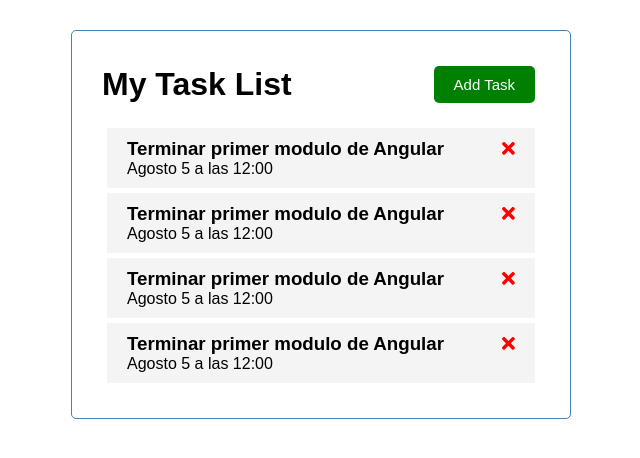
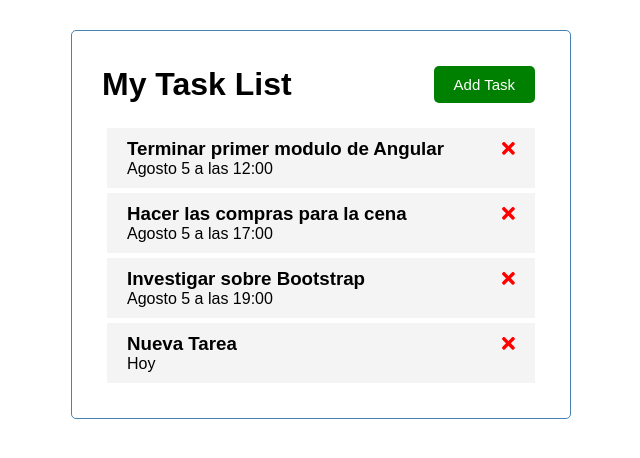
Before and after one commit to maximilianohermosilla/task-list, an Angular app: page / in a window 1280 px wide. Shown: the top 458 px of the page, without its empty margins (319-959 px from the left). Built offline with nearby package versions, Linux system fonts and the light colour scheme.

Commit message:
Json server

```diff
--- a/package.json
+++ b/package.json
@@ -6,7 +6,8 @@
     "start": "ng serve",
     "build": "ng build",
     "watch": "ng build --watch --configuration development",
-    "test": "ng test"
+    "test": "ng test",
+    "server": "json-server --watch db.json --port 5000"
   },
   "private": true,
   "dependencies": {
@@ -23,6 +24,7 @@
     "@fortawesome/free-brands-svg-icons": "^5.15.4",
     "@fortawesome/free-regular-svg-icons": "^5.15.4",
     "@fortawesome/free-solid-svg-icons": "^5.15.4",
+    "json-server": "^0.17.0",
     "rxjs": "~7.4.0",
     "tslib": "^2.3.0",
     "zone.js": "~0.11.4"
--- a/src/app/components/tasks/tasks.component.html
+++ b/src/app/components/tasks/tasks.component.html
@@ -1,4 +1,5 @@
 <app-tasks-item
-    *ngFor="let task of tasks">
-    [task] = "task";
+    *ngFor="let task of tasks"
+    [task] = "task"
+>
 </app-tasks-item>
--- a/src/app/components/tasks/tasks.component.ts
+++ b/src/app/components/tasks/tasks.component.ts
@@ -1,6 +1,6 @@
 import { Component, OnInit } from '@angular/core';
-import {Task} from '../task'
-import {TASKS} from '../mock-tasks'
+import { Task } from '../task'
+import { TaskService } from '../../services/task.service';
 
 @Component({
   selector: 'app-tasks',
@@ -9,10 +9,15 @@ import {TASKS} from '../mock-tasks'
 })
 export class TasksComponent implements OnInit {
 
-  tasks: Task[] = TASKS;
-  constructor() { }
+  tasks: Task[] = [];
+  constructor(
+    private taskService: TaskService
+  ) { }
 
   ngOnInit(): void {
+    this.taskService.getTasks().subscribe((tasks)=>(
+      this.tasks = tasks
+    ));
   }
 
 }
--- /dev/null
+++ b/src/app/services/task.service.ts
@@ -0,0 +1,17 @@
+import { Injectable } from '@angular/core';
+import { Observable, of } from 'rxjs'
+import {Task} from '../components/task'
+import {TASKS} from '../components/mock-tasks'
+
+@Injectable({
+  providedIn: 'root'
+})
+export class TaskService {
+
+  constructor() { }
+
+  getTasks(): Observable<Task[]>{
+    const tasks = of(TASKS);
+    return tasks;
+  }
+}
--- /dev/null
+++ b/src/db.json
@@ -0,0 +1,3 @@
+{
+    "tasks":[]
+}
```
Also changed, not shown: 2 other files (tests, documents, lock files or other folders).
